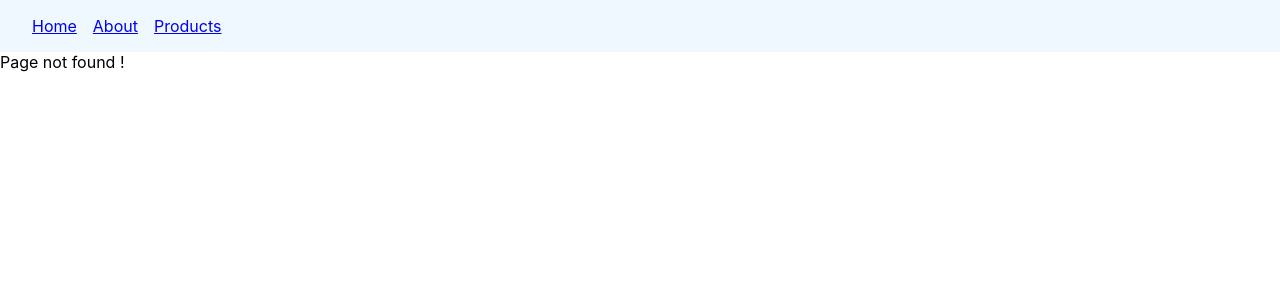
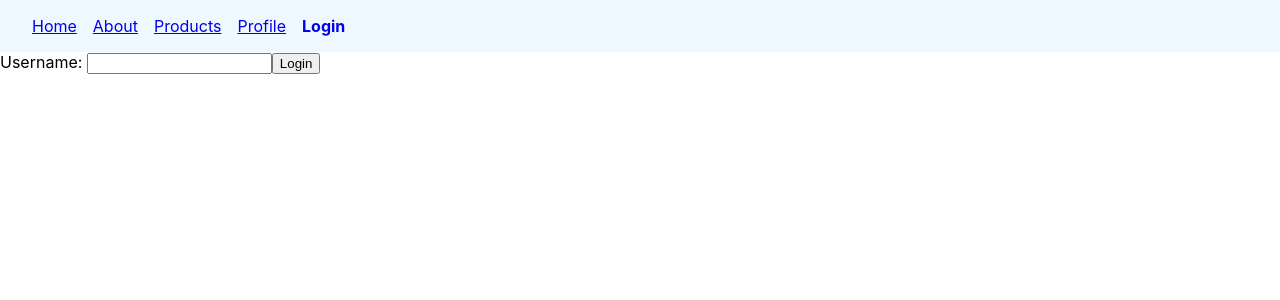
Before and after one commit to edwinisnow/react-router, a React (Create React App) app: page /login in a window 1280 px wide. Before the commit this address had no page. Shown: the top 300 px of the page. Built offline with nearby package versions, Linux system fonts and the light colour scheme.

Commit message:
protected routes

```diff
--- a/src/App.js
+++ b/src/App.js
@@ -12,12 +12,16 @@ import NewProduts from "./components/NewProducts";
 import Users from "./components/Users";
 import UserDetails from "./components/UserDetails";
 import Admin from "./components/Admin";
+import Profile from "./components/Profile";
+import { AuthProvider } from "./components/auth";
+import Login from "./components/Login";
+import RequireAuth from "./components/RequireAuth";
 
 const LazyAbout = React.lazy(() => import("./components/About"));
 
 function App() {
   return (
-    <>
+    <AuthProvider>
       <Navbar />
       <Routes>
         <Route path="/" element={<Home />}></Route>
@@ -40,10 +44,19 @@ function App() {
           <Route path=":id" element={<UserDetails />} />
           <Route path="admin" element={<Admin />} />
         </Route>
+        <Route
+          path="profile"
+          element={
+            <RequireAuth>
+              <Profile />
+            </RequireAuth>
+          }
+        ></Route>
+        <Route path="login" element={<Login />}></Route>
 
         <Route path="*" element={<NoMatch />}></Route>
       </Routes>
-    </>
+    </AuthProvider>
   );
 }
 
--- /dev/null
+++ b/src/components/Login.js
@@ -0,0 +1,27 @@
+import React, { useState } from "react";
+import { useLocation, useNavigate } from "react-router-dom";
+import { useAuth } from "./auth";
+
+function Login() {
+  const [user, setUser] = useState("");
+  const auth = useAuth();
+  const navigate = useNavigate();
+  const location = useLocation();
+
+  const redirectPath = location.state?.path || "/";
+  const handleLogin = () => {
+    auth.login(user);
+    navigate(redirectPath, { replace: true });
+  };
+  return (
+    <div>
+      <label>
+        Username:{" "}
+        <input type="text" onChange={(e) => setUser(e.target.value)}></input>
+      </label>
+      <button onClick={handleLogin}>Login</button>
+    </div>
+  );
+}
+
+export default Login;
--- a/src/components/Navbar.js
+++ b/src/components/Navbar.js
@@ -1,5 +1,6 @@
 import React from "react";
 import { NavLink } from "react-router-dom";
+import { useAuth } from "./auth";
 function Navbar() {
   const navLinkstyles = ({ isActive }) => {
     return {
@@ -7,6 +8,9 @@ function Navbar() {
       textDecoration: isActive ? "none" : "underline",
     };
   };
+
+  const auth = useAuth();
+
   return (
     <nav className="primary-nav">
       <NavLink style={navLinkstyles} to="/">
@@ -18,6 +22,14 @@ function Navbar() {
       <NavLink style={navLinkstyles} to="/products">
         Products
       </NavLink>
+      <NavLink style={navLinkstyles} to="/profile">
+        Profile
+      </NavLink>
+      {!auth.user && (
+        <NavLink style={navLinkstyles} to="/login">
+          Login
+        </NavLink>
+      )}
     </nav>
   );
 }
--- /dev/null
+++ b/src/components/Profile.js
@@ -0,0 +1,21 @@
+import React from "react";
+import { useNavigate } from "react-router-dom";
+import { useAuth } from "./auth";
+
+function Profile() {
+  const auth = useAuth();
+  const navigate = useNavigate();
+  const handleLogout = () => {
+    auth.logout();
+    navigate("/");
+  };
+
+  return (
+    <>
+      <div>Welcom {auth.user}</div>
+      <button onClick={handleLogout}>Logout</button>
+    </>
+  );
+}
+
+export default Profile;
--- /dev/null
+++ b/src/components/RequireAuth.js
@@ -0,0 +1,15 @@
+import React from "react";
+import { Navigate, useLocation } from "react-router-dom";
+import { useAuth } from "./auth";
+function RequireAuth({ children }) {
+  const auth = useAuth();
+  const location = useLocation();
+
+  if (!auth.user) {
+    return <Navigate to="/login" state={{ path: location.pathname }} />;
+  }
+
+  return children;
+}
+
+export default RequireAuth;
--- /dev/null
+++ b/src/components/auth.js
@@ -0,0 +1,24 @@
+import { createContext, useContext, useState } from "react";
+
+const AuthContext = createContext(null);
+
+export const AuthProvider = ({ children }) => {
+  const [user, setUser] = useState(null);
+
+  const login = (user) => {
+    setUser(user);
+  };
+
+  const logout = () => {
+    setUser(null);
+  };
+  return (
+    <AuthContext.Provider value={{ user, login, logout }}>
+      {children}
+    </AuthContext.Provider>
+  );
+};
+
+export const useAuth = () => {
+  return useContext(AuthContext);
+};
```
